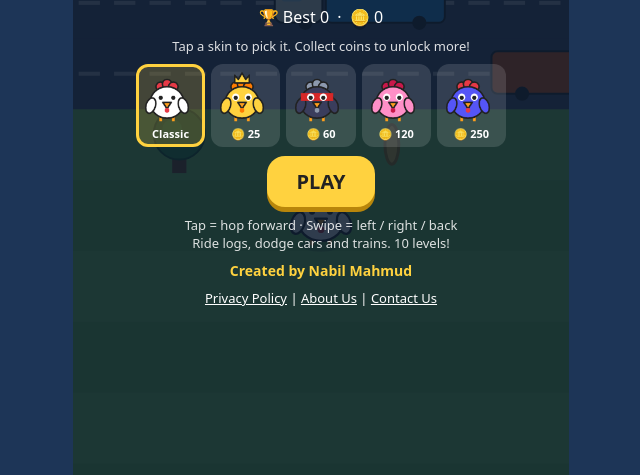
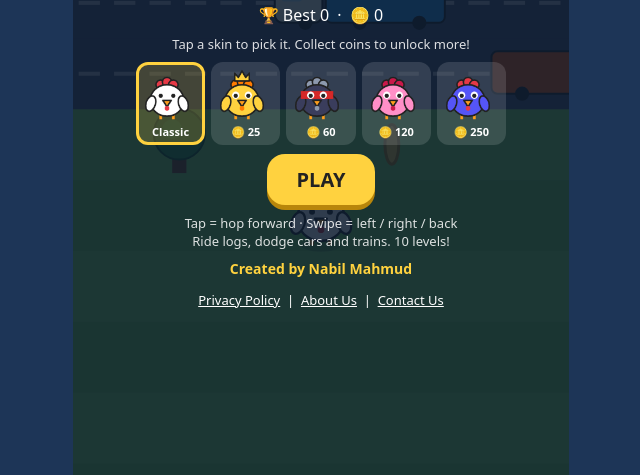
Before and after one commit to nabilmahmud6251-ui/Nabils-Crazy-Chicken, a plain HTML site: page index.html in a window 1280 px wide. Shown: the part 325-800 px from the top of the page, without its empty margins (319-959 px from the left). Drawn offline with Linux system fonts and the light colour scheme.

Commit message:
Update index.html

```diff
--- a/index.html
+++ b/index.html
@@ -201,7 +201,7 @@ function loop(t){const dt=Math.min(.05,(t-lt)/1000||0);lt=t;update(dt);render();
 /* ---------- screens ---------- */
 const ovEl=$('ov');
 function ov(h){if(h==null){ovEl.style.display='none';return}ovEl.style.display='flex';ovEl.innerHTML=h}
-const CR='<div class="credit">Created by Nabil Mahmud</div><div style="font-size:13px"><a href="https://nabilmahmud6251-ui.github.io/privacy.html" style="color:white">Privacy Policy</a> | <a href="https://nabilmahmud6251-ui.github.io/about.html" style="color:white">About Us</a> | <a href="https://nabilmahmud6251-ui.github.io/contact.html" style="color:white">Contact Us</a></div>';
+const CR='<div class="credit">Created by Nabil Mahmud</div><div style="font-size:13px;margin-top:4px"><a href="https://nabilmahmud6251-ui.github.io/privacy.html" style="color:#fff">Privacy Policy</a> &nbsp;|&nbsp; <a href="https://nabilmahmud6251-ui.github.io/about.html" style="color:#fff">About Us</a> &nbsp;|&nbsp; <a href="https://nabilmahmud6251-ui.github.io/contact.html" style="color:#fff">Contact Us</a></div>';
 function menu(){state='menu';
  ov(`<div style="font-size:52px">🐔</div><h1>Nabil's Crazy Chicken</h1><h2>Road Survival </h2><div>🏆 Best ${best} &nbsp;·&nbsp; 🪙 ${bank}</div>
  <div class="hint">Tap a skin to pick it. Collect coins to unlock more!</div>
```
